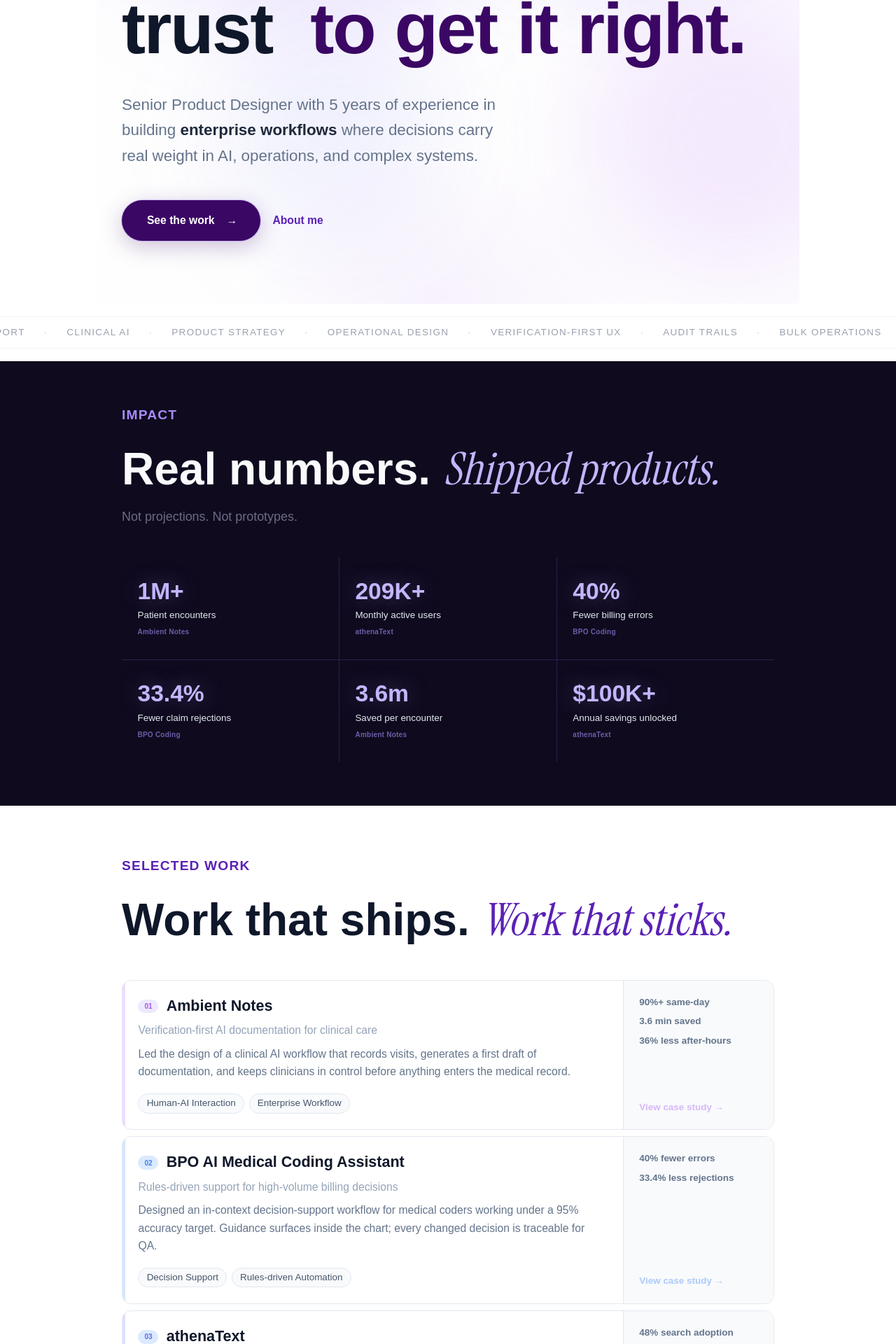
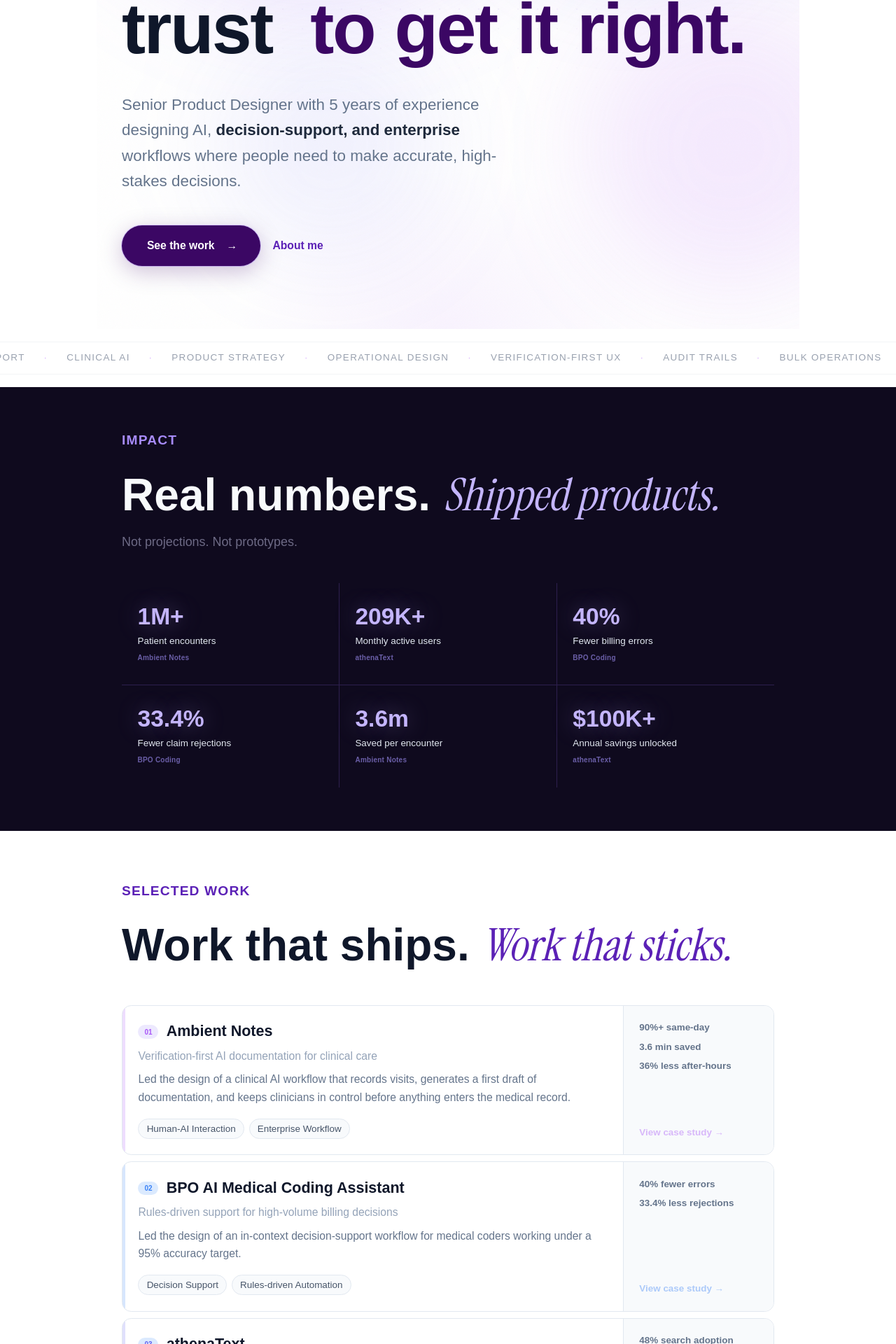
Before and after one commit to tathedrachana1403/portfolio, a Next.js app: page / in a window 1280 px wide. Shown: the part 521-2441 px from the top of the page at 70% size. Built offline with nearby package versions, Linux system fonts and the light colour scheme.

Commit message:
homepage heading changed

```diff
--- a/app/page.tsx
+++ b/app/page.tsx
@@ -48,7 +48,7 @@ const cases: CaseData[] = [
     tags: ["Decision Support", "Rules-driven Automation"],
     metrics: ["40% fewer errors", "33.4% less rejections"],
     outcome: "40% fewer billing errors · 33.4% fewer claim rejections",
-    description: "Designed an in-context decision-support workflow for medical coders working under a 95% accuracy target. Guidance surfaces inside the chart; every changed decision is traceable for QA.",
+    description: "Led the design of an in-context decision-support workflow for medical coders working under a 95% accuracy target.",
     dark: "#1e40af",
     soft: "#eff6ff",
     border: "#bfdbfe",
@@ -59,7 +59,7 @@ const cases: CaseData[] = [
     number: "03",
     slug: "athenatext",
     title: "athenaText",
-    subtitle: "Turning 300+ customer signals into a communication roadmap",
+    subtitle: "Turning 300+ customer signals into a focused communication product strategy",
     role: "Lead Product Designer",
     tags: ["Enterprise Communication", "Product Strategy"],
     metrics: ["48% search adoption", "2.2→4.4 satisfaction", "$100K+ saved"],
@@ -103,7 +103,7 @@ const leadership = [
     tag: "AI Strategy",
     title: "AI Product Standards",
     body: "Defined the verification-first model for Ambient Notes — AI attribution, explicit approval gates, transfer-state visibility, and failure recovery.",
-    impact: "Became a reusable reference across subsequent AI initiatives.",
+    impact: "Documented the pattern and shared it with two product design teams building AI-assisted workflows.",
   },
   {
     tag: "Product Direction",
@@ -193,8 +193,8 @@ export default function Home() {
           {/* Body */}
           <FadeUp delay={1.2}>
             <p className="text-xl leading-relaxed mb-10 max-w-lg" style={{ color: "#64748b" }}>
-              Senior Product Designer with 5 years of experience in building{" "}
-              <strong style={{ color: "#1e293b" }}>enterprise workflows</strong> where decisions carry real weight in AI, operations, and complex systems.
+              Senior Product Designer with 5 years of experience designing AI,{" "}
+              <strong style={{ color: "#1e293b" }}>decision-support, and enterprise</strong> workflows where people need to make accurate, high-stakes decisions.
             </p>
           </FadeUp>
 
@@ -357,7 +357,7 @@ export default function Home() {
                 <div className="p-7" style={{ borderRight: "1px solid #e2e8f0" }}>
                   <p className="text-sm font-bold tracking-[0.12em] uppercase mb-4" style={{ color: "#c4b5fd" }}>About</p>
                   <p className="text-base text-slate-600 leading-relaxed mb-3">
-                    5 years of designing <strong className="text-slate-800">enterprise workflows</strong> at athenahealth where decisions carry real weight and the system has to be trustworthy before users will rely on it.
+                    5 years of designing <strong className="text-slate-800">enterprise products</strong> at athenahealth across AI-assisted workflows, clinical decision support, communication, and operational systems.
                   </p>
                   <p className="text-base text-slate-500 leading-relaxed mb-6">
                     I work across AI, operations, and complex systems: turning ambiguous problems into clear workflows, scalable patterns, and products that hold up under pressure.
--- a/app/work/ambient-notes/page.tsx
+++ b/app/work/ambient-notes/page.tsx
@@ -124,9 +124,7 @@ export default function AmbientNotes() {
               Reducing documentation friction so clinicians can focus on patient care.
             </p>
             <p className="text-base text-slate-500 leading-relaxed mb-7">
-              Ambient Notes captures patient visits and uses AI to generate the first draft
-              of clinical documentation reducing manual charting and giving clinicians
-              more presence during the encounter.
+              Ambient Notes uses AI to capture patient visits and generate a first draft of clinical documentation, reducing manual charting while keeping clinicians in control of what enters the medical record.
             </p>
 
             {/* Project details */}
```
